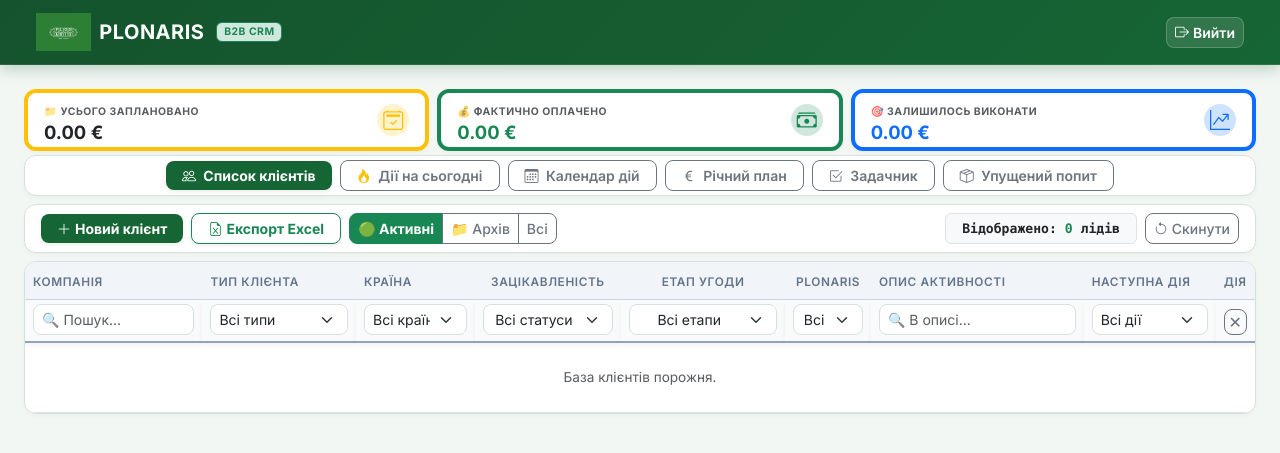
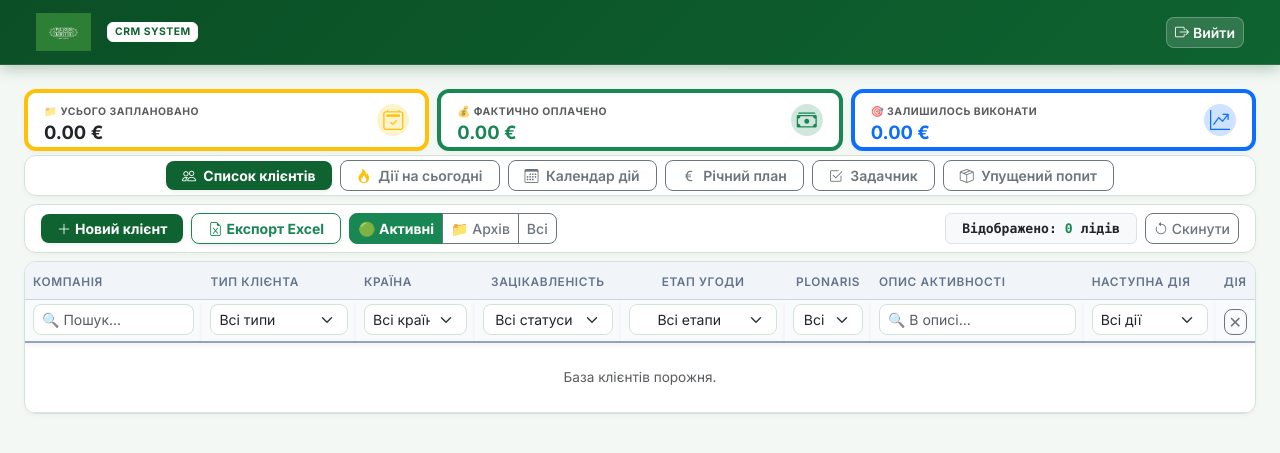
Before and after one commit to dimkapetrichenko-ctrl/plonaris_crm-new, a Flask app: page / in a window 1280 px wide. Shown: the top 453 px of the page. Run offline with Flask 3, Linux system fonts and the light colour scheme; the visitor is signed in with stand-in values (Sample User, id 1); data that the repository does not hold is empty; some libraries are stand-ins or nearby versions.

Commit message:
Update base.html

```diff
--- a/templates/base.html
+++ b/templates/base.html
@@ -3,7 +3,7 @@
 <head>
     <meta charset="UTF-8">
     <meta name="viewport" content="width=device-width, initial-scale=1.0">
-    <title>PLONARIS | B2B CRM System</title>
+    <title>PLONARIS | CRM System</title>
 
     <!-- Google Font: Inter -->
     <link rel="preconnect" href="https://fonts.googleapis.com">
@@ -16,15 +16,15 @@
 
     <style>
         :root {
-            /* Гармонійна зелена гама */
-            --crm-bg: #f2f7f4;
+            /* Фірмовий відтінок зеленого Plonaris */
+            --crm-bg: #f4f8f5;
             --crm-card-bg: #ffffff;
-            --crm-border: #d4e3d9;
+            --crm-border: #d2e4d8;
             --crm-border-subtle: #cbd5e1;
-            --crm-primary: #166534;
-            --crm-primary-hover: #14532d;
-            --crm-header-green: #14532d;
-            --crm-accent-green: #22c55e;
+            --crm-primary: #0E6330;
+            --crm-primary-hover: #094721;
+            --crm-header-green: #0B4F26;
+            --crm-accent-green: #1B8344;
             --crm-text-main: #0f172a;
             --crm-text-muted: #64748b;
         }
@@ -36,27 +36,20 @@
             -webkit-font-smoothing: antialiased;
         }
 
-        /* Зелена верхня навігаційна панель */
+        /* Навігаційна панель у фірмовому тоні логотипу */
         .navbar-custom {
-            background: linear-gradient(135deg, #14532d 0%, #166534 100%);
-            border-bottom: 1px solid rgba(255, 255, 255, 0.1);
-            box-shadow: 0 4px 14px rgba(20, 83, 45, 0.25);
+            background: linear-gradient(135deg, #0B4F26 0%, #0E6330 100%);
+            border-bottom: 1px solid rgba(255, 255, 255, 0.12);
+            box-shadow: 0 4px 14px rgba(11, 79, 38, 0.28);
         }
 
-        /* Логотип бренду */
+        /* Фірмовий логотип */
         .brand-logo-img {
-            height: 36px;
+            height: 38px;
             width: auto;
-            max-width: 140px;
+            max-width: 170px;
             object-fit: contain;
             display: inline-block;
-        }
-
-        .brand-title {
-            font-size: 1.25rem;
-            font-weight: 700;
-            letter-spacing: 0.5px;
-            color: #ffffff;
         }
 
         /* Картки та панелі */
@@ -91,12 +84,12 @@
         }
 
         .btn-header-exit {
-            background-color: rgba(255, 255, 255, 0.12);
+            background-color: rgba(255, 255, 255, 0.14);
             color: #ffffff;
-            border: 1px solid rgba(255, 255, 255, 0.2);
+            border: 1px solid rgba(255, 255, 255, 0.25);
         }
         .btn-header-exit:hover {
-            background-color: rgba(0, 0, 0, 0.25);
+            background-color: rgba(0, 0, 0, 0.3);
             color: #ffffff;
         }
 
@@ -119,11 +112,11 @@
             transition: background-color 0.15s ease;
         }
         .table tbody tr:hover {
-            background-color: #f0fdf4;
+            background-color: #eef7f1;
         }
 
         /* Soft Badges */
-        .badge-soft-success { background-color: #dcfce7; color: #15803d; }
+        .badge-soft-success { background-color: #d6f2e0; color: #0E6330; }
         .badge-soft-warning { background-color: #fef9c3; color: #854d0e; }
         .badge-soft-danger { background-color: #fee2e2; color: #b91c1c; }
         .badge-soft-primary { background-color: #e0f2fe; color: #0369a1; }
@@ -136,24 +129,17 @@
         }
         .form-control:focus, .form-select:focus {
             border-color: var(--crm-primary);
-            box-shadow: 0 0 0 3px rgba(22, 101, 52, 0.18);
+            box-shadow: 0 0 0 3px rgba(14, 99, 48, 0.18);
         }
     </style>
 </head>
 <body>
     <nav class="navbar navbar-expand-lg navbar-dark navbar-custom py-2 px-4 mb-4">
         <div class="container-fluid">
-            <a class="navbar-brand d-flex align-items-center gap-2 fw-bold text-white" href="/">
-                <!-- Логотип компанії Plonaris -->
-                <img src="{{ url_for('static', filename='white logo.svg') }}" alt="Plonaris Logo" class="brand-logo-img" style="height: 38px; width: auto; object-fit: contain;">
-
-                <!-- Запасна векторна іконка, якщо logo.png ще не завантажено -->
-                <span id="default-brand-icon" class="bg-white text-success rounded-circle p-1 align-items-center justify-content-center shadow-xs" style="width: 32px; height: 32px; display: none;">
-                    <i class="bi bi-tree-fill fs-5"></i>
-                </span>
-
-                <span class="brand-title">PLONARIS</span>
-                <span class="badge bg-success-subtle text-success text-uppercase ms-1 border border-success fw-bold" style="font-size: 0.65rem; letter-spacing: 0.5px;">B2B CRM</span>
+            <a class="navbar-brand d-flex align-items-center gap-2 text-white" href="/">
+                <!-- Відображення файлу white logo.svg -->
+                <img src="{{ url_for('static', filename='white logo.svg') }}" alt="Plonaris" class="brand-logo-img">
+                <span class="badge bg-white text-success text-uppercase ms-2 border border-light fw-bold" style="font-size: 0.65rem; letter-spacing: 0.5px; color: #0E6330 !important;">CRM System</span>
             </a>
             <div class="d-flex align-items-center gap-2">
                 <a href="/logout" class="btn btn-sm btn-header-exit d-flex align-items-center gap-1 fw-semibold">
```
